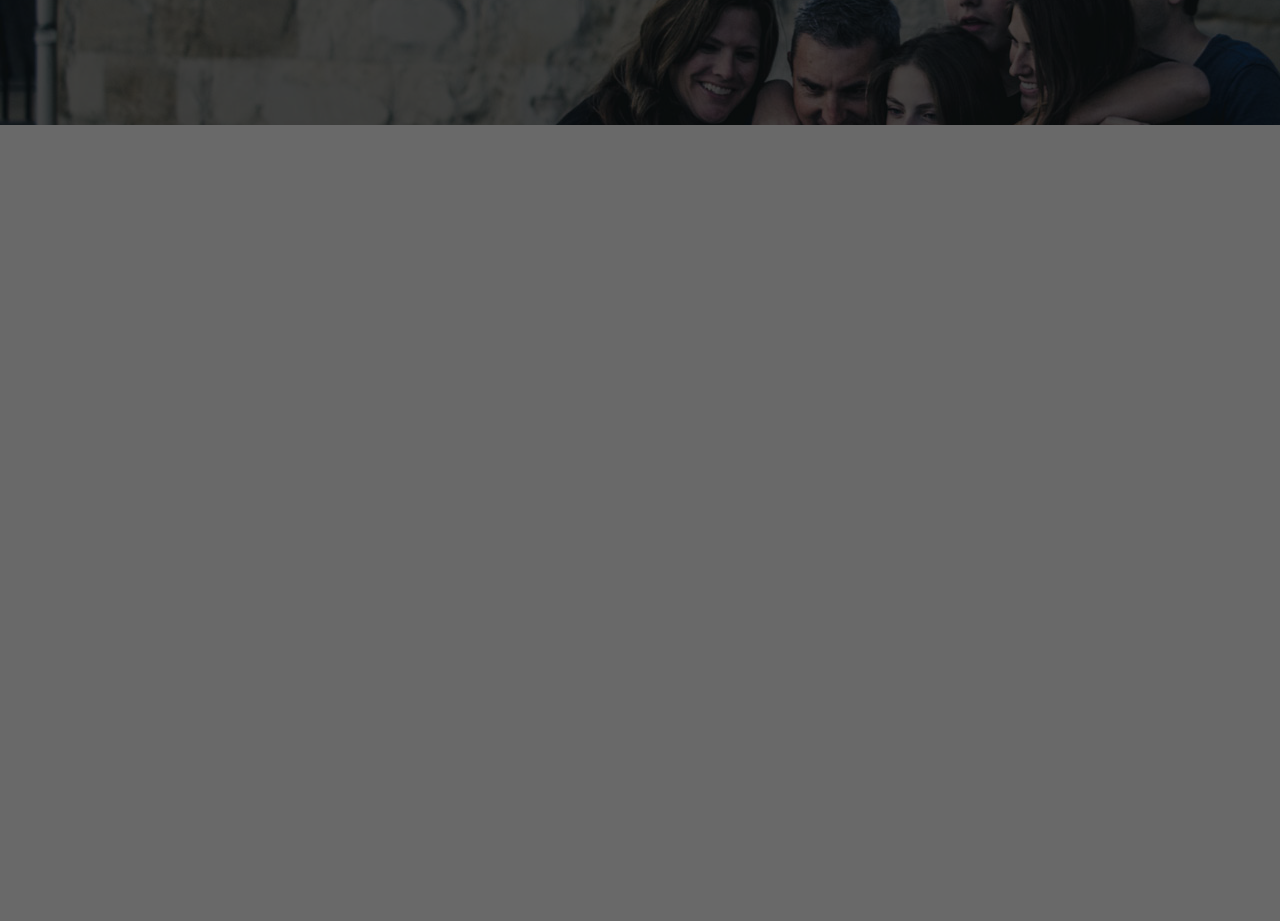
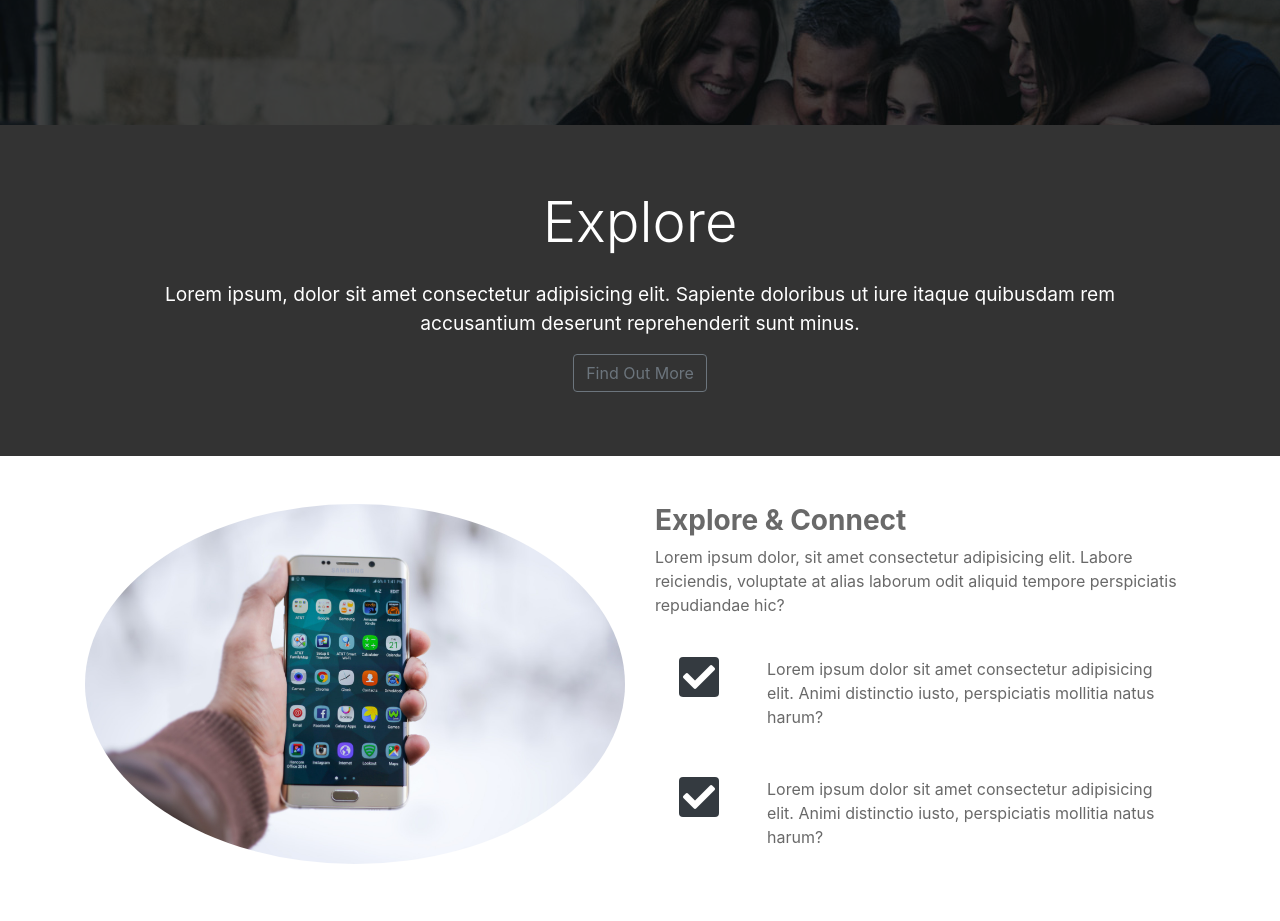
Before and after one commit to AndreiSold/BootstrapResourcesAndMocks, a website: page projects/LoopLab/index.html in a window 1280 px wide. Shown: the part 575-1496 px from the top of the page. Before the commit the page ends 800 px from the top, so only its background shows below. Drawn offline with nearby package versions, Linux system fonts and the light colour scheme.

Commit message:
Finished the explore section

```diff
--- a/projects/LoopLab/css/style.css
+++ b/projects/LoopLab/css/style.css
@@ -5,6 +5,14 @@ body {
 /*global*/
 .rounded-corners {
     border-radius: 10%;
+}
+
+.custom-paragraph-size {
+    font-size: 1.2rem;
+}
+
+.text-grey {
+    color: dimgrey;
 }
 
 /*navbar*/
@@ -36,3 +44,16 @@ body {
 #home-section .card {
     opacity: 0.8;
 }
+
+/*explore-section*/
+#explore-section {
+    background-color: #333333;
+}
+
+#explore-connect-section {
+    background-color: white;
+}
+
+#explore-section .jumbotron {
+    background-color: #333333;
+}
--- a/projects/LoopLab/index.html
+++ b/projects/LoopLab/index.html
@@ -111,6 +111,57 @@
     </div>
 </header>
 
+<div id="explore-section">
+    <div class="container">
+        <div class="jumbotron text-white text-center mb-0">
+            <h1 class="display-4">
+                Explore
+            </h1>
+            <div class="p-3 custom-paragraph-size">
+                Lorem ipsum, dolor sit amet consectetur adipisicing elit. Sapiente doloribus ut iure itaque quibusdam
+                rem accusantium deserunt reprehenderit sunt minus.
+            </div>
+            <button class="btn btn-outline-secondary ">
+                Find Out More
+            </button>
+        </div>
+    </div>
+</div>
+
+<div id="explore-connect-section">
+    <div class="container">
+        <div class="row text-grey pt-5 pb-5">
+            <div class="col-md-6">
+                <img src="./img/explore-section1.jpg" alt="Explore Photo.jpg" class="w-100 rounded-circle">
+            </div>
+
+            <div class="col-md-6">
+                <h3 class="font-weight-bold">Explore & Connect</h3>
+                <p>Lorem ipsum dolor, sit amet consectetur adipisicing elit. Labore reiciendis, voluptate at alias
+                    laborum odit aliquid tempore perspiciatis repudiandae hic? </p>
+                <div class="d-flex">
+                    <div class="p-4 align-self-start">
+                        <i class="fas fa-check fa-2x bg-dark text-white p-1 rounded-corners"></i>
+                    </div>
+                    <div class="p-4 align-self-end">
+                        Lorem ipsum dolor sit amet consectetur adipisicing elit. Animi distinctio iusto, perspiciatis
+                        mollitia natus harum?
+                    </div>
+                </div>
+                <div class="d-flex">
+                    <div class="p-4 align-self-start">
+                        <i class="fas fa-check fa-2x bg-dark text-white p-1 rounded-corners"></i>
+                    </div>
+                    <div class="p-4 align-self-end">
+                        Lorem ipsum dolor sit amet consectetur adipisicing elit. Animi distinctio iusto, perspiciatis
+                        mollitia natus harum?
+                    </div>
+                </div>
+            </div>
+        </div>
+    </div>
+</div>
+
 
 <!--SCRIPTS-->
 <script src="http://code.jquery.com/jquery-3.3.1.min.js" integrity="sha256-FgpCb/KJQlLNfOu91ta32o/NMZxltwRo8QtmkMRdAu8="
```
